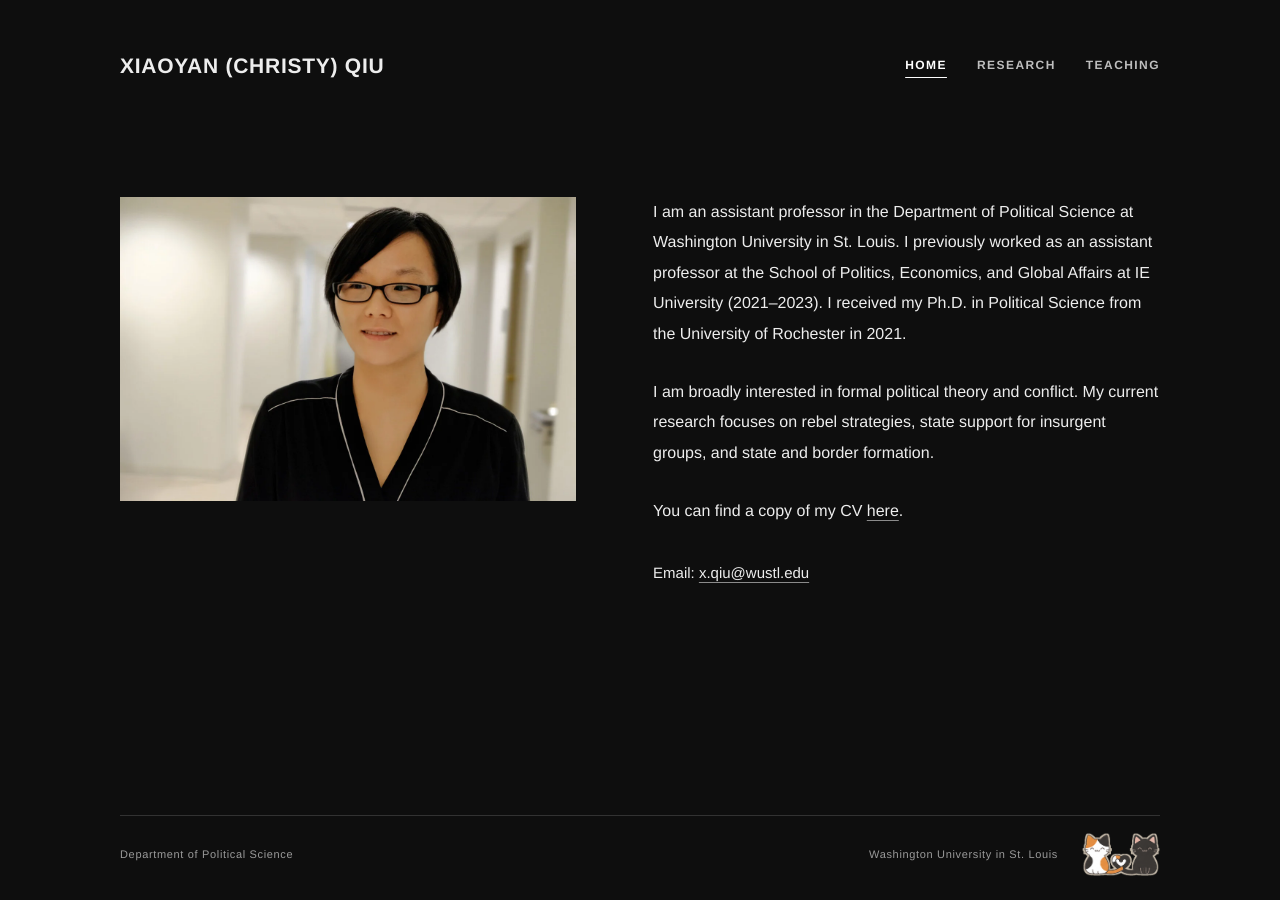
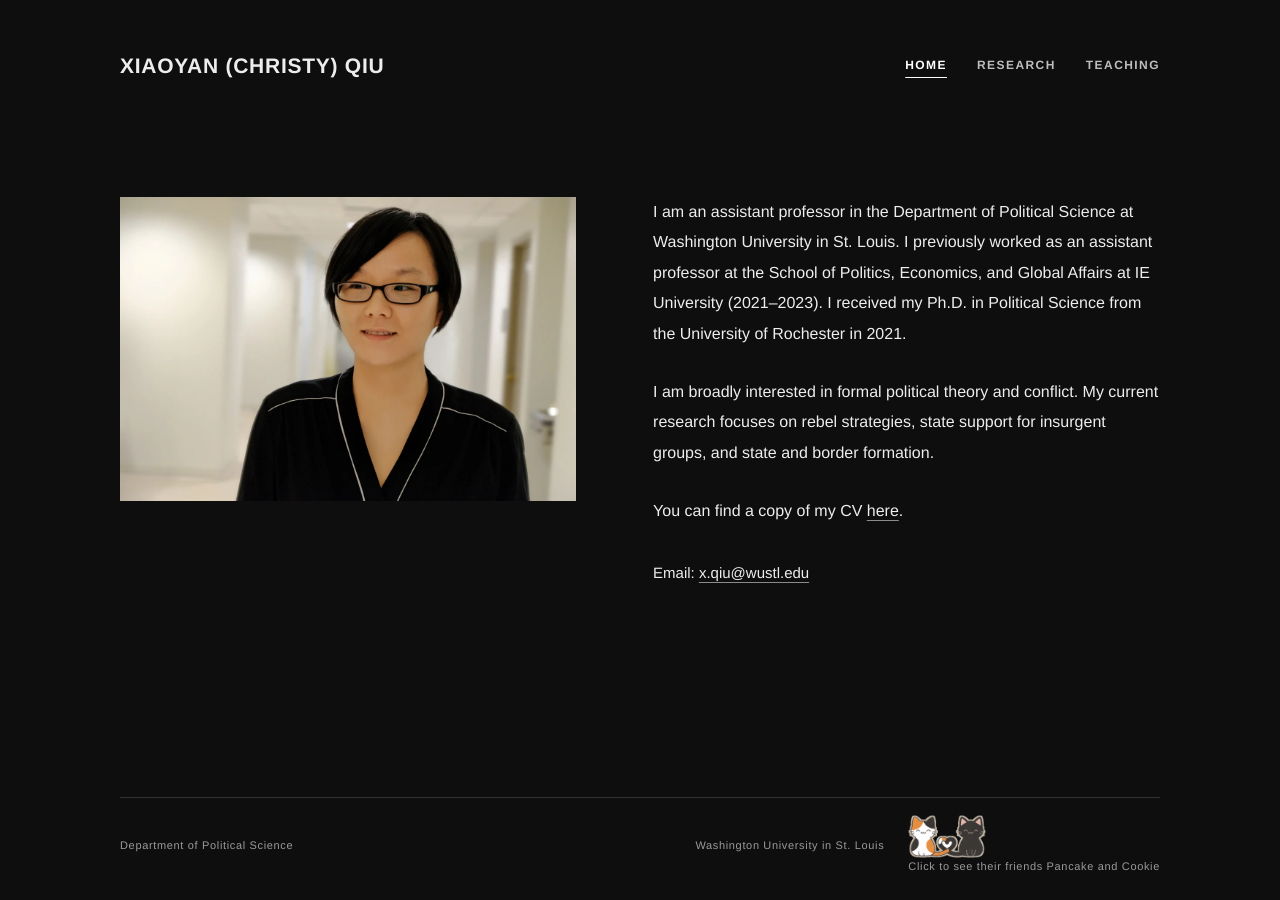
Before and after one commit to MareLiberumChristy/mareliberumchristy.github.io, a Jekyll site: the page built from index.md, in a window 1280 px wide. Built offline with Jekyll 4.4.1, drawn with Linux system fonts in a browser that asks for light colours.

Commit message:
Add files via upload

```diff
--- a/_layouts/default.html
+++ b/_layouts/default.html
@@ -31,16 +31,15 @@
       <span class="footer-department">Department of Political Science</span>
       <div class="footer-right">
         <span class="footer-university">Washington University in St. Louis</span>
-        <div class="cat-widget" aria-label="Site mascots">
+        <div class="cat-widget" aria-label="汤圆和糯糯">
           <div class="cat-frame">
             <img src="{{ '/assets/images/cats-outline-sticker.png' | relative_url }}" alt="汤圆（三花）和糯糯（黑猫），尾巴围成心形">
-            <span class="cat-hotspot cat-hotspot-left" tabindex="0" aria-label="汤圆">
-              <span class="cat-tooltip" role="tooltip">汤圆</span>
-            </span>
-            <span class="cat-hotspot cat-hotspot-right" tabindex="0" aria-label="糯糯">
-              <span class="cat-tooltip" role="tooltip">糯糯</span>
-            </span>
+            <a class="cat-hotspot cat-hotspot-left" href="https://www.peng-peng.org/" target="_blank" rel="noopener noreferrer" aria-label="汤圆 — Click to see their friends Pancake and Cookie"></a>
+            <a class="cat-hotspot cat-hotspot-right" href="https://www.peng-peng.org/" target="_blank" rel="noopener noreferrer" aria-label="糯糯 — Click to see their friends Pancake and Cookie"></a>
+            <span class="cat-tooltip cat-tooltip-left" aria-hidden="true">汤圆</span>
+            <span class="cat-tooltip cat-tooltip-right" aria-hidden="true">糯糯</span>
           </div>
+          <span class="cat-caption" aria-hidden="true">Click to see their friends <span class="cat-caption-friends">Pancake and Cookie</span></span>
         </div>
       </div>
     </footer>
```
